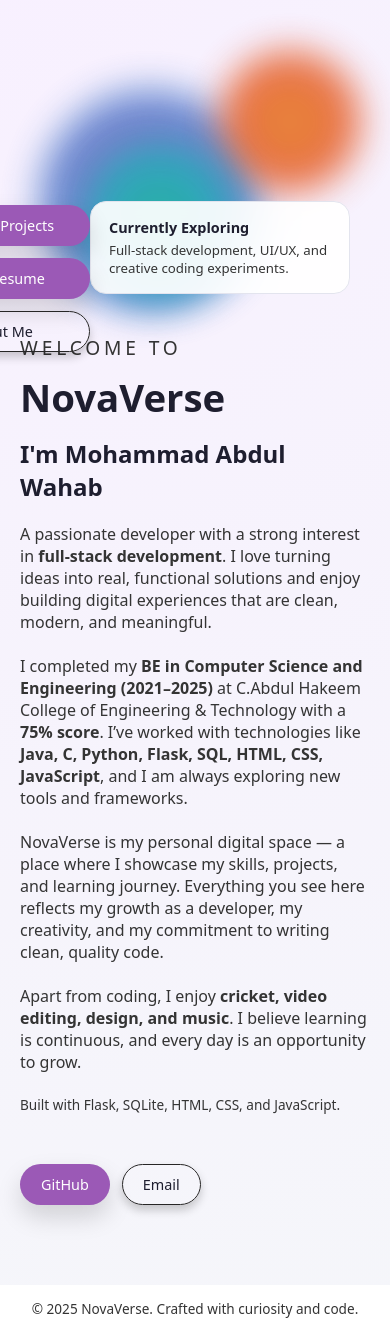
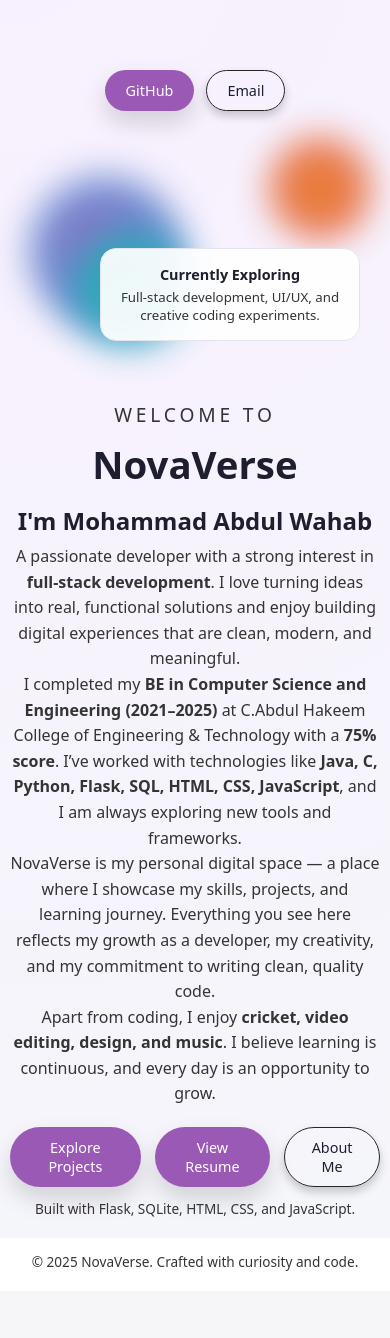
Before and after one commit to Mdwahab/NovaVerse, a Flask app: page / in a window 390 px wide; the page is wider, and only the part inside the window is pictured. Shown: the part 95-1433 px from the top of that part. After the commit the page ends 1366 px from the top of that part, so only its background shows below. Run offline with Flask 3, Linux system fonts and the light colour scheme.

Commit message:
Updated CSS for mobile responsiveness and layout fixes

```diff
--- a/static/css/styles.css
+++ b/static/css/styles.css
@@ -750,3 +750,59 @@ body.light-theme .hero-text p{
 .nav-btn.next {
     right: 40px;
 }
+/* ------------------------------
+   MOBILE FIXES
+------------------------------*/
+@media (max-width: 768px) {
+
+    /* Hero section to stack cleanly */
+    .hero {
+        grid-template-columns: 1fr;
+        text-align: center;
+        padding: 20px 10px;
+    }
+
+    .hero-text {
+        order: 2;
+    }
+
+    .hero-visual {
+        order: 1;
+        height: 200px;
+        margin-bottom: 20px;
+    }
+
+    /* Fix floating buttons */
+    .hero-actions-side {
+        position: static !important;
+        margin-top: 20px;
+        display: flex;
+        flex-direction: column;
+        align-items: center;
+        gap: 12px;
+    }
+
+    .hero-actions-side .btn {
+        width: 80%;
+        max-width: 280px;
+    }
+
+    /* Social links stack neatly */
+    .social-links {
+        justify-content: center;
+    }
+
+    /* Make orbs smaller */
+    .orb-main {
+        width: 150px;
+        height: 150px;
+    }
+    .orb-secondary {
+        width: 100px;
+        height: 100px;
+    }
+    .orb-tertiary {
+        width: 120px;
+        height: 120px;
+    }
+}
--- a/templates/index.html
+++ b/templates/index.html
@@ -4,55 +4,70 @@
 
 {% block content %}
 <section class="hero">
+
+    <!-- LEFT SIDE TEXT -->
     <div class="hero-text">
         <p class="eyebrow">Welcome to</p>
         <h1>NovaVerse</h1>
         <h2>I'm Mohammad Abdul Wahab</h2>
-        <p class="hero-subtitle">
+
+        <!-- FIXED: Replaced invalid <p><p> nesting with a wrapper div -->
+        <div class="hero-subtitle">
+
             <p>
                 A passionate developer with a strong interest in
                 <strong>full-stack development</strong>.
                 I love turning ideas into real, functional solutions and enjoy building digital experiences
                 that are clean, modern, and meaningful.
-            </p><br>
+            </p>
 
             <p>
                 I completed my <strong>BE in Computer Science and Engineering (2021–2025)</strong> at
                 C.Abdul Hakeem College of Engineering & Technology with a <strong>75% score</strong>.
                 I’ve worked with technologies like <strong>Java, C, Python, Flask, SQL, HTML, CSS,
                 JavaScript</strong>, and I am always exploring new tools and frameworks.
-            </p><br>
+            </p>
 
             <p>
                 NovaVerse is my personal digital space — a place where I showcase my skills, projects, and
                 learning journey. Everything you see here reflects my growth as a developer, my creativity,
                 and my commitment to writing clean, quality code.
-            </p><br>
+            </p>
 
             <p>
                 Apart from coding, I enjoy <strong>cricket, video editing, design, and music</strong>.
                 I believe learning is continuous, and every day is an opportunity to grow.
-            </p><br>
-        </p>
-        <div class="hero-actions-side">
+            </p>
+
+        </div>
+
+        <!-- FIXED BUTTON LAYOUT -->
+        <div class="hero-actions">
             <a href="{{ url_for('projects') }}" class="btn primary">Explore Projects</a>
             <a href="{{ url_for('resume') }}" class="btn primary">View Resume</a>
             <a href="{{ url_for('about') }}" class="btn ghost">About Me</a>
         </div>
+
         <p class="hero-note">Built with Flask, SQLite, HTML, CSS, and JavaScript.</p>
     </div>
+
+    <!-- RIGHT SIDE VISUAL -->
     <div class="hero-visual">
         <div class="orb orb-main"></div>
         <div class="orb orb-secondary"></div>
         <div class="orb orb-tertiary"></div>
+
         <div class="hero-card">
             <h3>Currently Exploring</h3>
             <p>Full-stack development, UI/UX, and creative coding experiments.</p>
         </div>
     </div>
+
+    <!-- SOCIAL BUTTONS -->
     <div class="social-links">
         <a href="https://github.com/MrAbdulOfficial" class="btn primary" target="_blank">GitHub</a>
         <a href="mailto:md.a.wahab55@gmail.com" class="btn ghost">Email</a>
     </div>
+
 </section>
 {% endblock %}
```
